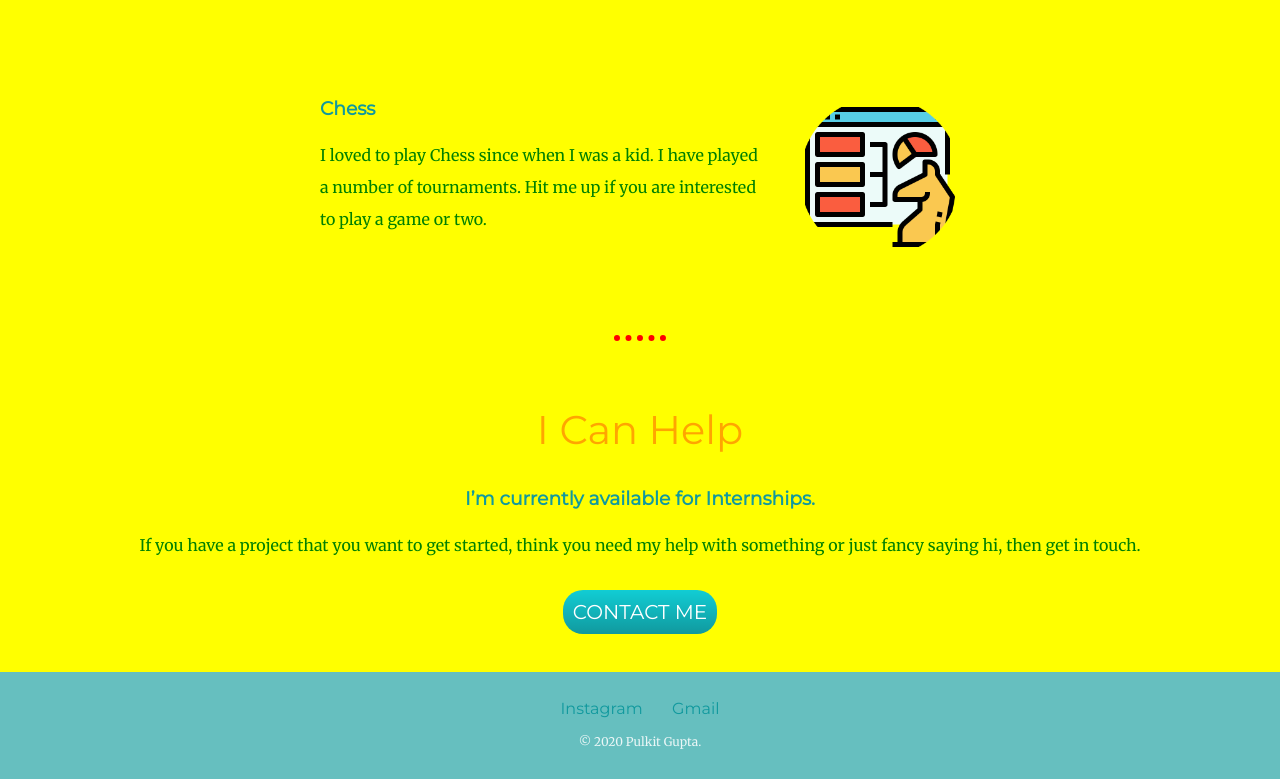
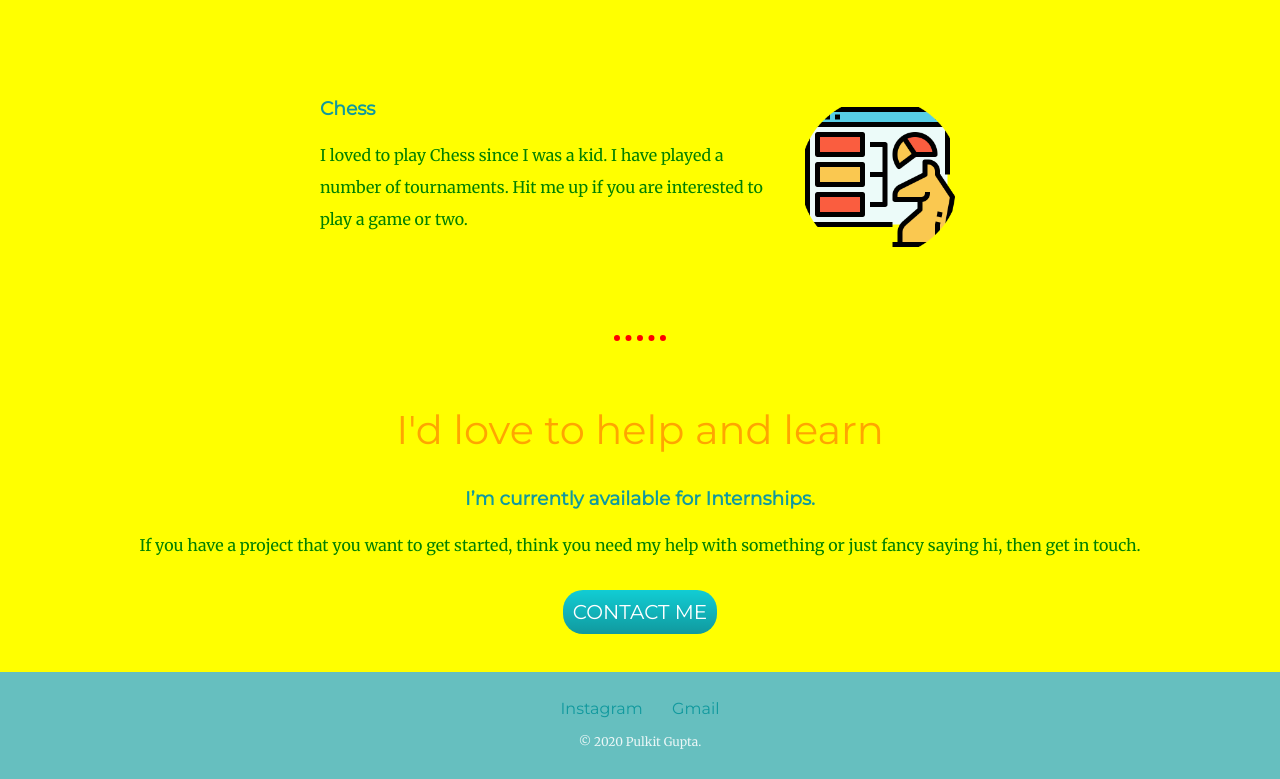
Before and after one commit to pulkitgupta56521/Personal-site-1, a plain HTML site: page index.html in a window 1280 px wide. Shown: the part 1621-2400 px from the top of the page. Drawn offline with Linux system fonts and the light colour scheme.

Commit message:
Update index.html

```diff
--- a/index.html
+++ b/index.html
@@ -34,12 +34,12 @@
       <div class="skill-row">
         <img class="chess-image" src="images/chess.png" alt="Chess Image">
         <h3>Chess</h3>
-        <p>I loved to play Chess since when I was a kid. I have played a number of tournaments. Hit me up if you are interested to play a game or two.</p>
+        <p>I loved to play Chess since I was a kid. I have played a number of tournaments. Hit me up if you are interested to play a game or two.</p>
       </div>
     </div>
     <hr>
     <div class="contact-me">
-      <h2>I Can Help</h2>
+      <h2>I'd love to help and learn</h2>
       <h3>I’m currently available for Internships.</h3>
       <p> If you have a project that you want to get started, think you need my help with something or just fancy saying hi, then get in touch.</p>
       <a class="button" href="mailto:pulkitgupta56521@gmail.com">CONTACT ME</a>
```
